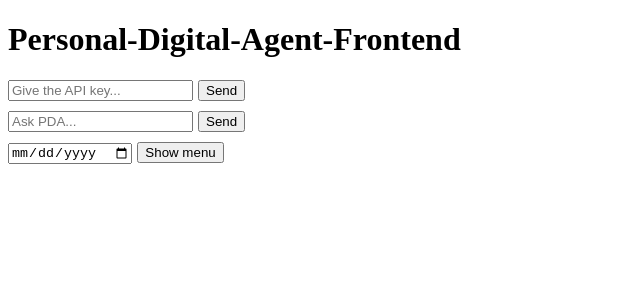
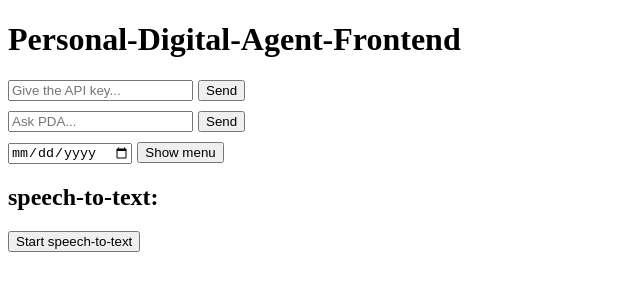
Before and after one commit to FabianSig/DHBW-ASWE-Personal-Digital-Agent, an Angular app in the folder Frontend/: page / in a window 1280 px wide. Shown: the top 300 px of the page, without its empty margins (0-640 px from the left). Built offline with nearby package versions, Linux system fonts and the light colour scheme.

Commit message:
feat: add speech to text

```diff
--- a/Frontend/src/app/app.component.html
+++ b/Frontend/src/app/app.component.html
@@ -20,4 +20,6 @@
   <p><strong>buffet:</strong> {{ menuResponse.buffet }}</p>
 }
 
+<app-speech-to-text></app-speech-to-text>
+
 <router-outlet />
--- a/Frontend/src/app/app.component.ts
+++ b/Frontend/src/app/app.component.ts
@@ -4,11 +4,12 @@ import {SearchBarComponent} from './search-bar/search-bar.component';
 import {ChatGPTResponse} from './interfaces/chat-gptresponse';
 import {MenuComponent} from './menu/menu.component';
 import {MenuResponse} from './interfaces/menu-response';
+import {SpeechToTextComponent} from './speech-to-text/speech-to-text.component';
 
 @Component({
   selector: 'app-root',
   standalone: true,
-  imports: [RouterOutlet, SearchBarComponent, MenuComponent],
+  imports: [RouterOutlet, SearchBarComponent, MenuComponent, SpeechToTextComponent],
   templateUrl: './app.component.html',
   styleUrl: './app.component.scss'
 })
--- /dev/null
+++ b/Frontend/src/app/speech-to-text/speech-to-text.component.html
@@ -0,0 +1,6 @@
+<h2>speech-to-text:</h2>
+<button  (click)="startListening()">Start speech-to-text</button>
+
+@if (speechToTextResult) {
+  <p>{{ speechToTextResult }}</p>
+}
--- /dev/null
+++ b/Frontend/src/app/speech-to-text/speech-to-text.component.ts
@@ -0,0 +1,43 @@
+import { Component, NgZone } from '@angular/core';
+
+declare var webkitSpeechRecognition: new () => any;
+
+@Component({
+  selector: 'app-speech-to-text',
+  standalone: true,
+  imports: [],
+  templateUrl: './speech-to-text.component.html',
+  styleUrl: './speech-to-text.component.scss'
+})
+export class SpeechToTextComponent {
+  speechToTextResult?: string;
+
+  constructor(private ngZone: NgZone) {}
+
+  startListening() {
+    // let voiceHandler = this.hiddenSearchHandler?.nativeElement;
+    if ('webkitSpeechRecognition' in window) {
+      const vSearch = new webkitSpeechRecognition();
+      vSearch.continuous = false;
+      vSearch.interimresults = false;
+      vSearch.lang = 'de-DE';
+      vSearch.start();
+      vSearch.onresult = (e: any) => {
+        console.log(e);
+        // voiceHandler.value = e?.results[0][0]?.transcript;
+        this.ngZone.run(() => {
+          this.speechToTextResult = e.results[0][0].transcript;
+        });
+        this.getResult();
+        // console.log(this.results);
+        vSearch.stop();
+      };
+    } else {
+      alert('Your browser does not support voice recognition!');
+    }
+  }
+
+  getResult(){
+    console.log(this.speechToTextResult);
+  }
+}
```
Also changed, not shown: Frontend/src/app/speech-to-text/speech-to-text.component.scss (added), 1 other file (tests, documents, lock files or other folders).
